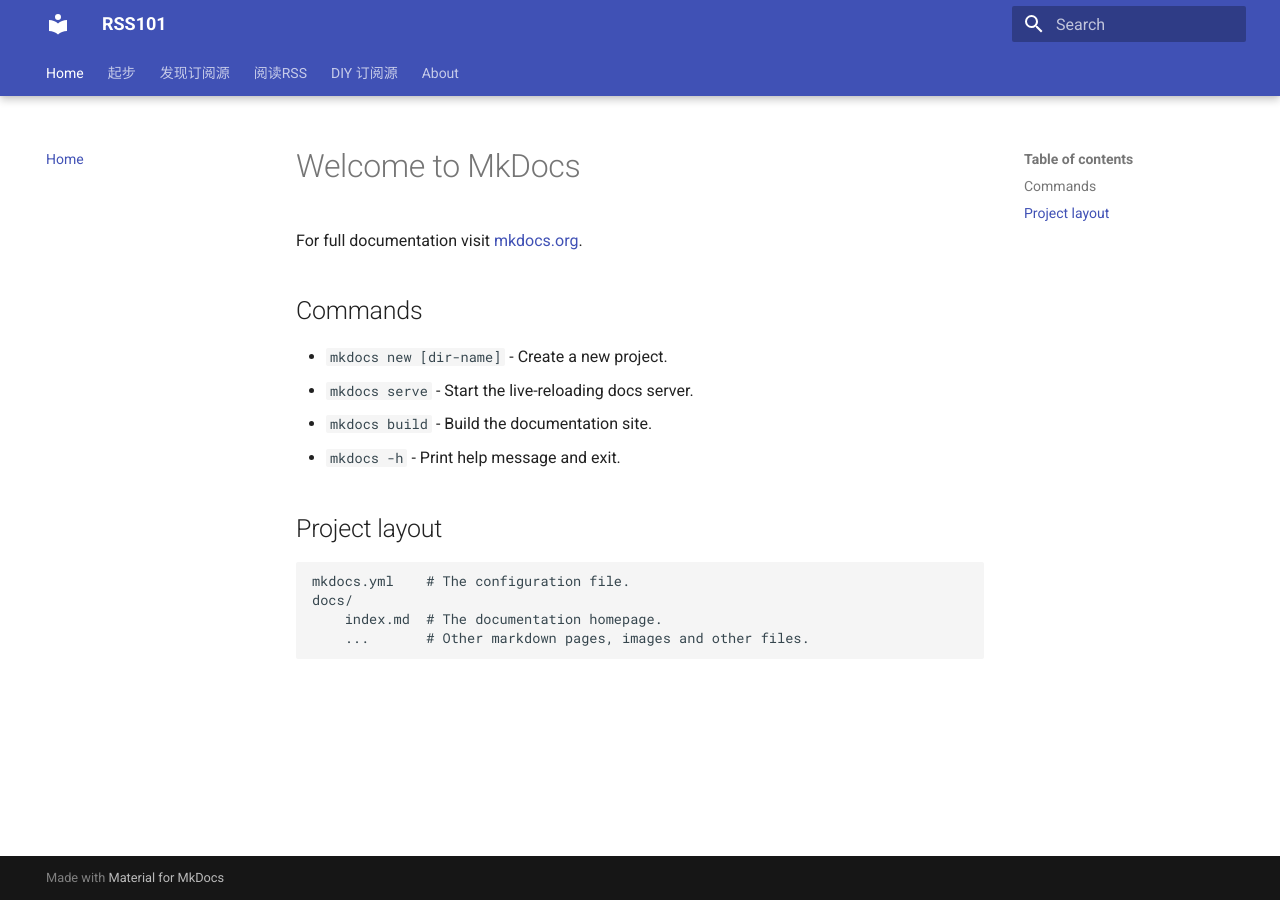
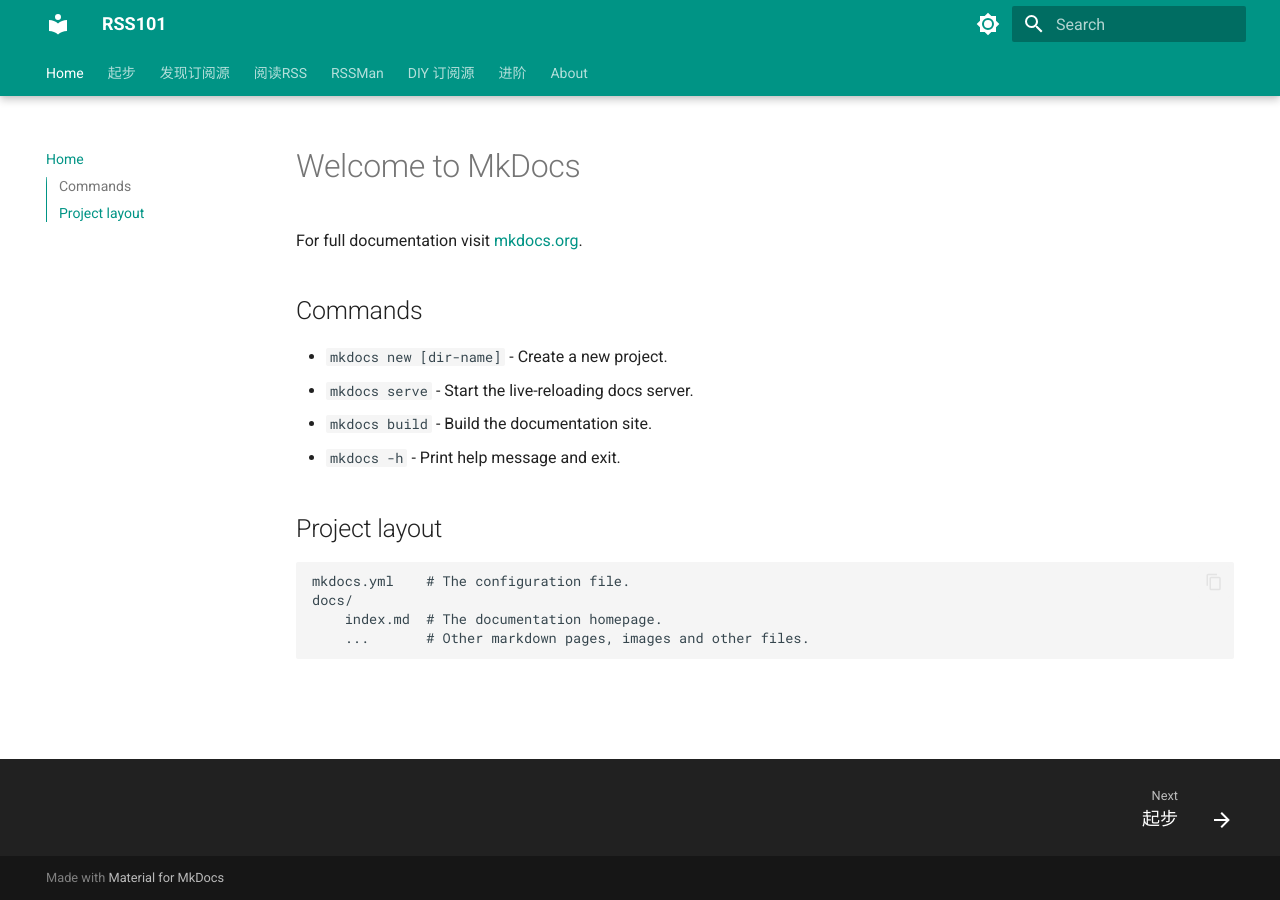
Before and after one commit to Colin-XKL/rss101, an MkDocs documentation site: the page built from docs/index.md, in a window 1280 px wide. Built offline with MkDocs 1.6.1 and Material for MkDocs 9.7.7, drawn with Linux system fonts in a browser that asks for light colours.

```diff
--- a/mkdocs.yml
+++ b/mkdocs.yml
@@ -1,17 +1,59 @@
 site_name: RSS101
+language: zh
 theme:
   name: material
+  palette:
+    # Palette toggle for light mode
+    - media: "(prefers-color-scheme: light)"
+      primary: teal
+      scheme: default
+      toggle:
+        icon: material/brightness-7
+        name: Switch to dark mode
+    # Palette toggle for dark mode
+    - media: "(prefers-color-scheme: dark)"
+      scheme: slate
+      primary: teal
+      toggle:
+        icon: material/brightness-4
+        name: Switch to light mode
   features:
     - navigation.instant
     - navigation.instant.prefetch
     - navigation.tracking
     - navigation.tabs
     - navigation.tabs.sticky
+    - navigation.top
+    - navigation.footer
     - toc.follow
+    - toc.integrate
+    - content.code.copy
+markdown_extensions:
+  - pymdownx.highlight:
+      anchor_linenums: true
+      line_spans: __span
+      pygments_lang_class: true
+  - def_list
+  - pymdownx.tasklist:
+      custom_checkbox: true
+  - pymdownx.inlinehilite
+  - pymdownx.snippets
+  - pymdownx.superfences
+  - admonition
+  - pymdownx.details
+
+
 nav:
   - Home: 'index.md'
   - "起步": "introduction/introduction.md"
   - "发现订阅源": "find-feed/find-feed.md"
   - "阅读RSS": "read-feed/read-feed.md"
-  - "DIY 订阅源": "make-feed/make-feed.md"
+  - RSSMan:
+    - "RSSMAN 介绍": "deploy/rssman.md"
+    - "完整流程": "deploy/rssman-full-guide.md"
+  - "DIY 订阅源":
+    - "概述": "make-feed/make-feed.md"
+    - "Huginn": "make-feed/huginn.md"
+  - "进阶":
+    - "概述": "advance/advance.md"
   - About: 'about/about.md'
```
